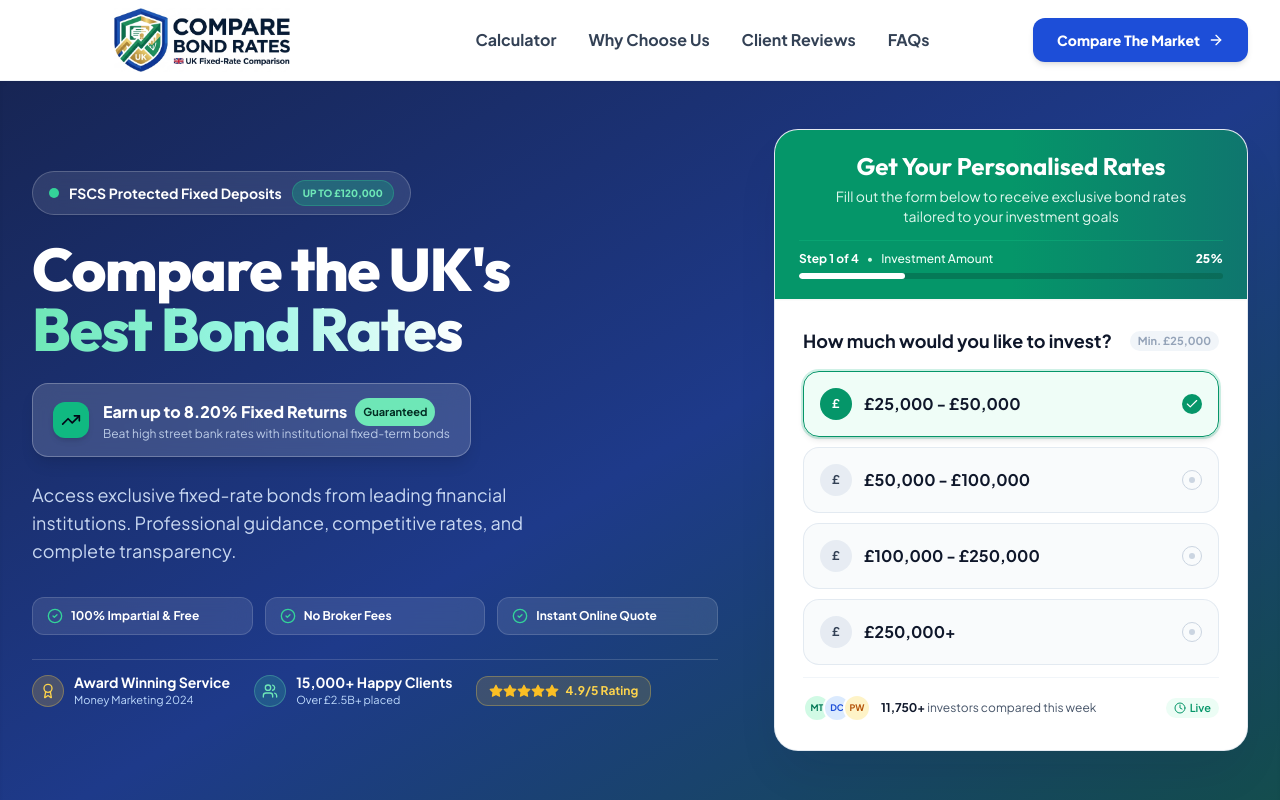
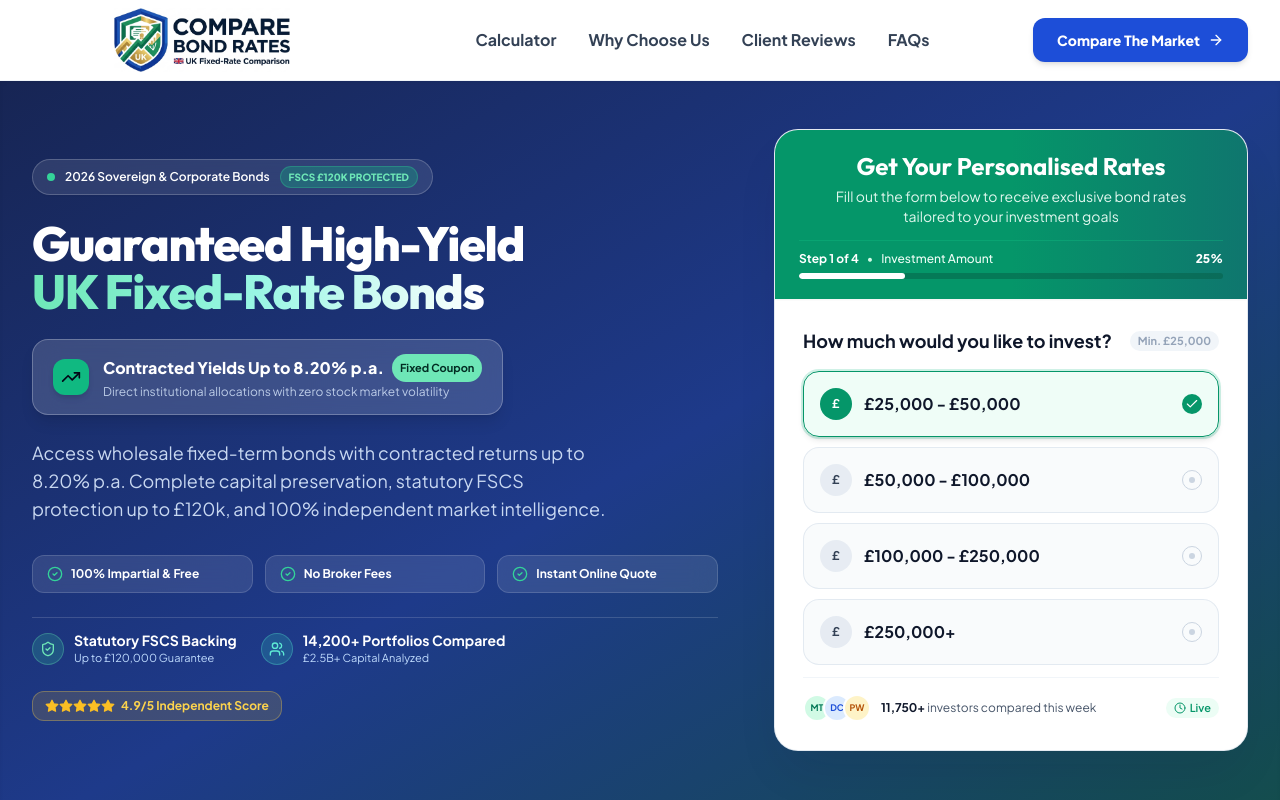
Before and after one commit to itfalcon176/Compare-Bond-Rates, a Next.js app: page / in a window 1280 px wide. Shown: the top 800 px of the page. Built offline with nearby package versions, Linux system fonts and the light colour scheme.

Commit message:
feat: implement Hero component and update site branding and SEO metadata

```diff
--- a/app/layout.tsx
+++ b/app/layout.tsx
@@ -17,13 +17,13 @@ const outfit = Outfit({
 });
 
 export const metadata: Metadata = {
-  title: "Compare Bond Rates UK | Best UK Fixed-Rate Bonds & Return Calculator",
-  description: "Compare the UK's best fixed-rate bonds with CompareBondRates.co.uk. Access market-leading rates up to 8.20% p.a., FSCS protection up to £120,000, and use our free bond return calculator.",
-  keywords: "Compare Bond Rates UK, UK Fixed Rate Bonds, High Yield Bonds UK, Best Bond Rates 2026, FSCS Protected Bonds, Fixed Rate Savings",
+  title: "UK Fixed-Rate Bonds & Sovereign Yields | Independent Rate Comparison",
+  description: "Access market-leading UK fixed-rate bonds and fixed deposits with contracted yields up to 8.20% p.a., FSCS protection up to £120,000, and comprehensive yield cashflow simulation.",
+  keywords: "UK Fixed Rate Bonds, Sovereign Gilts UK, High Yield Fixed Deposits, FSCS Protected Bonds 2026, Fixed Income Comparison UK",
   authors: [{ name: "Compare Bond Rates Limited" }],
   openGraph: {
-    title: "Compare the UK's Best Bond Rates | CompareBondRates.co.uk",
-    description: "Find exclusive institutional fixed-rate bonds up to 8.20% p.a. 100% free impartial service with FSCS protection.",
+    title: "UK Fixed-Rate Bonds & Sovereign Yields | CompareBondRates.co.uk",
+    description: "Discover wholesale institutional fixed-rate bonds up to 8.20% p.a. 100% free impartial service with FSCS statutory protection.",
     url: "https://comparebondrates.co.uk",
     siteName: "Compare Bond Rates UK",
     locale: "en_GB",
--- a/components/Hero.tsx
+++ b/components/Hero.tsx
@@ -55,22 +55,22 @@ export default function Hero({ onSuccessLead, onOpenLegal, prefillAmount, prefil
             className="lg:col-span-7 space-y-6"
           >
             {/* Top Pill with Pulsing Live Dot */}
-            <div className="inline-flex items-center gap-2.5 bg-white/10 backdrop-blur-md border border-white/20 text-white px-4 py-2 rounded-full text-xs sm:text-sm font-bold shadow-sm">
-              <span className="flex h-2.5 w-2.5 relative">
+            <div className="inline-flex items-center gap-2.5 bg-white/10 backdrop-blur-md border border-white/20 text-white px-3.5 py-1.5 rounded-full text-xs font-semibold shadow-sm">
+              <span className="flex h-2 w-2 relative">
                 <span className="animate-ping absolute inline-flex h-full w-full rounded-full bg-emerald-400 opacity-75"></span>
-                <span className="relative inline-flex rounded-full h-2.5 w-2.5 bg-emerald-400"></span>
+                <span className="relative inline-flex rounded-full h-2 w-2 bg-emerald-400"></span>
               </span>
-              <span>FSCS Protected Fixed Deposits</span>
-              <span className="bg-emerald-500/30 text-emerald-300 border border-emerald-400/30 text-[10px] font-extrabold uppercase px-2.5 py-0.5 rounded-full">
-                Up to £120,000
+              <span>2026 Sovereign &amp; Corporate Bonds</span>
+              <span className="bg-emerald-500/30 text-emerald-300 border border-emerald-400/30 text-[10px] font-extrabold uppercase px-2 py-0.5 rounded-full">
+                FSCS £120k Protected
               </span>
             </div>
 
-            {/* Main Headline */}
-            <h1 className="text-4xl sm:text-5xl lg:text-6xl font-extrabold font-display text-white tracking-tight leading-[1.12]">
-              Compare the UK's <br />
+            {/* Main Clean Headline */}
+            <h1 className="text-3xl sm:text-4xl lg:text-[44px] xl:text-5xl font-extrabold font-display text-white tracking-tight leading-[1.18] max-w-xl">
+              Guaranteed High-Yield <br />
               <span className="bg-gradient-to-r from-emerald-300 via-teal-200 to-white bg-clip-text text-transparent">
-                Best Bond Rates
+                UK Fixed-Rate Bonds
               </span>
             </h1>
 
@@ -84,20 +84,20 @@ export default function Hero({ onSuccessLead, onOpenLegal, prefillAmount, prefil
               </div>
               <div>
                 <div className="text-sm sm:text-base font-extrabold text-white flex items-center gap-2">
-                  <span>Earn up to 8.20% Fixed Returns</span>
+                  <span>Contracted Yields Up to 8.20% p.a.</span>
                   <span className="text-[11px] font-bold text-emerald-950 bg-emerald-300 px-2 py-0.5 rounded-full">
-                    Guaranteed
+                    Fixed Coupon
                   </span>
                 </div>
-                <span className="text-xs text-blue-100/80 block">
-                  Beat high street bank rates with institutional fixed-term bonds
+                <span className="text-xs text-blue-100/80 block mt-0.5">
+                  Direct institutional allocations with zero stock market volatility
                 </span>
               </div>
             </motion.div>
 
             {/* Description */}
-            <p className="text-base sm:text-lg text-blue-100/90 leading-relaxed max-w-xl">
-              Access exclusive fixed-rate bonds from leading financial institutions. Professional guidance, competitive rates, and complete transparency.
+            <p className="text-sm sm:text-base lg:text-lg text-blue-100/90 leading-relaxed max-w-xl">
+              Access wholesale fixed-term bonds with contracted returns up to 8.20% p.a. Complete capital preservation, statutory FSCS protection up to £120k, and 100% independent market intelligence.
             </p>
 
             {/* 3 Value Pillars */}
@@ -119,29 +119,29 @@ export default function Hero({ onSuccessLead, onOpenLegal, prefillAmount, prefil
             {/* Trust Footer Highlights */}
             <div className="flex flex-wrap items-center gap-6 pt-3 border-t border-white/15">
               <div className="flex items-center gap-2.5">
-                <div className="w-8 h-8 rounded-full bg-amber-400/20 border border-amber-300/30 text-amber-300 flex items-center justify-center font-bold text-xs flex-shrink-0">
-                  <Award className="w-4 h-4" />
+                <div className="w-8 h-8 rounded-full bg-emerald-400/20 border border-emerald-300/30 text-emerald-300 flex items-center justify-center font-bold text-xs flex-shrink-0">
+                  <ShieldCheck className="w-4 h-4" />
                 </div>
                 <div>
                   <span className="text-xs sm:text-sm font-bold text-white block">
-                    Award Winning Service
+                    Statutory FSCS Backing
                   </span>
                   <span className="text-[11px] text-blue-200 block">
-                    Money Marketing 2024
+                    Up to £120,000 Guarantee
                   </span>
                 </div>
               </div>
 
               <div className="flex items-center gap-2.5">
-                <div className="w-8 h-8 rounded-full bg-emerald-400/20 border border-emerald-300/30 text-emerald-300 flex items-center justify-center font-bold text-xs flex-shrink-0">
+                <div className="w-8 h-8 rounded-full bg-teal-400/20 border border-teal-300/30 text-teal-300 flex items-center justify-center font-bold text-xs flex-shrink-0">
                   <Users className="w-4 h-4" />
                 </div>
                 <div>
                   <span className="text-xs sm:text-sm font-bold text-white block">
-                    15,000+ Happy Clients
+                    14,200+ Portfolios Compared
                   </span>
                   <span className="text-[11px] text-blue-200 block">
-                    Over £2.5B+ placed
+                    £2.5B+ Capital Analyzed
                   </span>
                 </div>
               </div>
@@ -152,7 +152,7 @@ export default function Hero({ onSuccessLead, onOpenLegal, prefillAmount, prefil
                     <Star key={i} className="w-3.5 h-3.5 fill-amber-400" />
                   ))}
                 </div>
-                <span>4.9/5 Rating</span>
+                <span>4.9/5 Independent Score</span>
               </div>
             </div>
           </motion.div>
--- a/index.html
+++ b/index.html
@@ -80,11 +80,12 @@
       <div class="hero-content">
         <div class="hero-eyebrow">
           <span class="eyebrow-flag">🇬🇧</span>
-          <span class="eyebrow-text">UK'S LEADING INDEPENDENT BOND COMPARISON</span>
+          <span class="eyebrow-text">2026 SOVEREIGN &amp; CORPORATE BONDS</span>
         </div>
 
         <h1 class="hero-title">
-          Compare the UK's <span class="highlight-gradient">Best Fixed-Rate Bonds</span>
+          Guaranteed High-Yield <br />
+          <span class="highlight-gradient">UK Fixed-Rate Bonds</span>
         </h1>
 
         <div class="rate-highlight-card">
```
